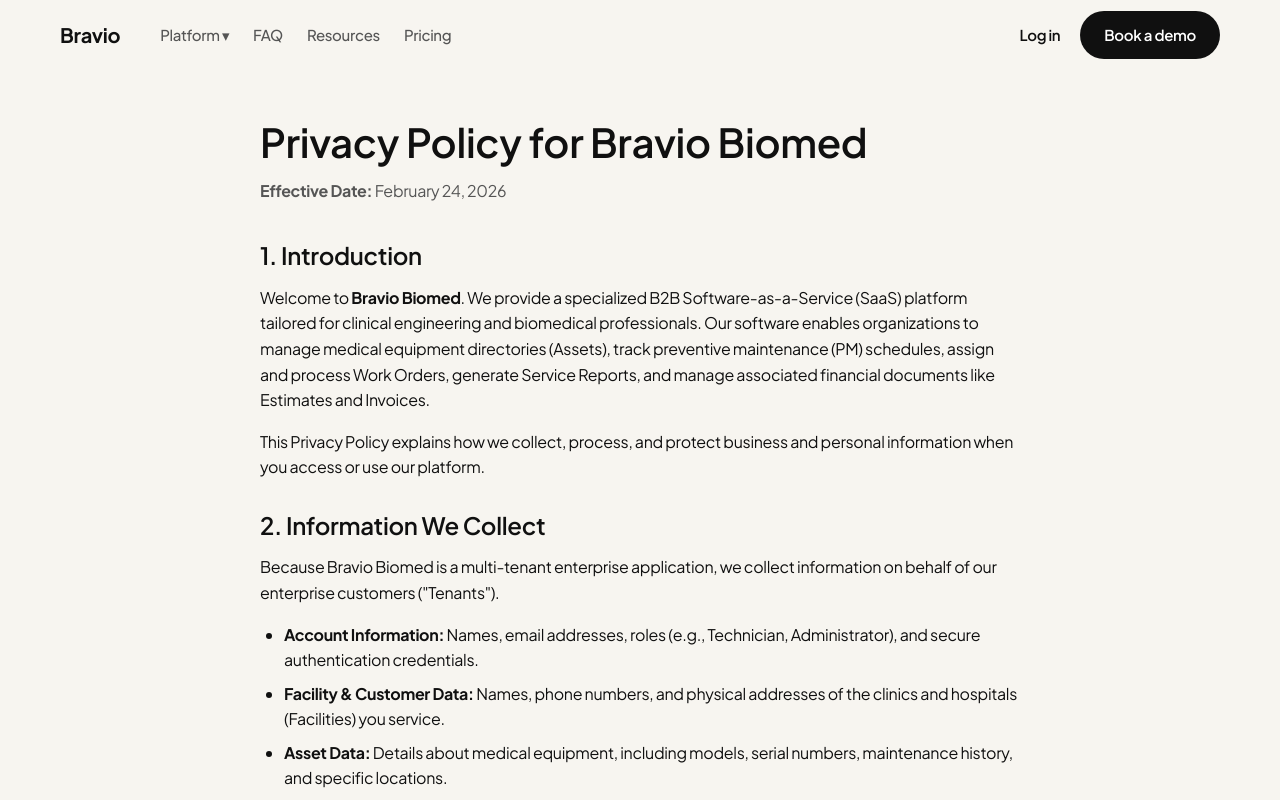
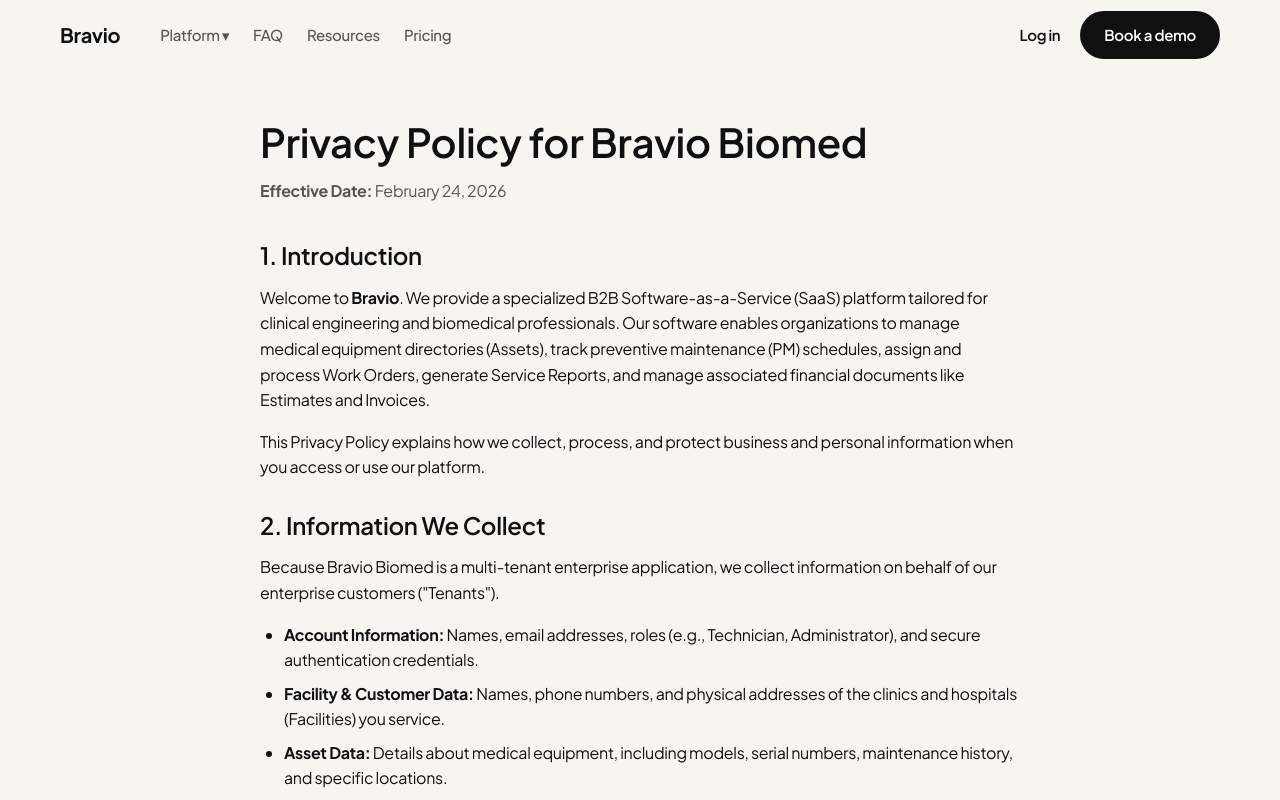
Before and after one commit to iamdanusabu/bravio-landing, a Next.js app: page /privacy-policy in a window 1280 px wide. Shown: the top 800 px of the page. Built offline with nearby package versions, Linux system fonts and the light colour scheme.

Commit message:
Legal docs added

```diff
--- a/src/app/privacy-policy/page.tsx
+++ b/src/app/privacy-policy/page.tsx
@@ -18,7 +18,7 @@
 
                     <h2 style={{ fontSize: '24px', marginTop: '32px', marginBottom: '16px' }}>1. Introduction</h2>
                     <p style={{ marginBottom: '16px', lineHeight: 1.6 }}>
-                        Welcome to <strong>Bravio Biomed</strong>. We provide a specialized B2B Software-as-a-Service (SaaS) platform tailored for clinical engineering and biomedical professionals. Our software enables organizations to manage medical equipment directories (Assets), track preventive maintenance (PM) schedules, assign and process Work Orders, generate Service Reports, and manage associated financial documents like Estimates and Invoices.
+                        Welcome to <strong>Bravio</strong>. We provide a specialized B2B Software-as-a-Service (SaaS) platform tailored for clinical engineering and biomedical professionals. Our software enables organizations to manage medical equipment directories (Assets), track preventive maintenance (PM) schedules, assign and process Work Orders, generate Service Reports, and manage associated financial documents like Estimates and Invoices.
                     </p>
                     <p style={{ marginBottom: '16px', lineHeight: 1.6 }}>
                         This Privacy Policy explains how we collect, process, and protect business and personal information when you access or use our platform.
--- a/src/app/terms-and-conditions/page.tsx
+++ b/src/app/terms-and-conditions/page.tsx
@@ -3,8 +3,8 @@
 import Footer from '@/components/Footer';
 
 export const metadata: Metadata = {
-    title: 'Terms & Conditions — Bravio Biomed',
-    description: 'Terms & Conditions for Bravio Biomed',
+    title: 'Terms & Conditions — Bravio',
+    description: 'Terms & Conditions for Bravio',
 };
 
 export default function TermsAndConditionsPage() {
```
